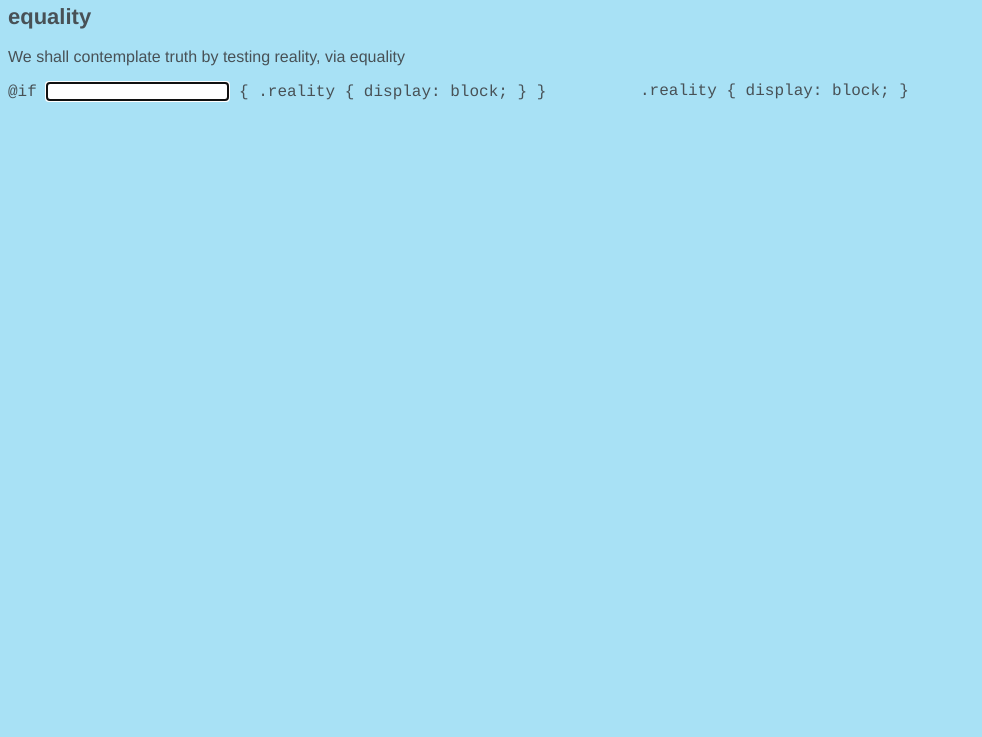
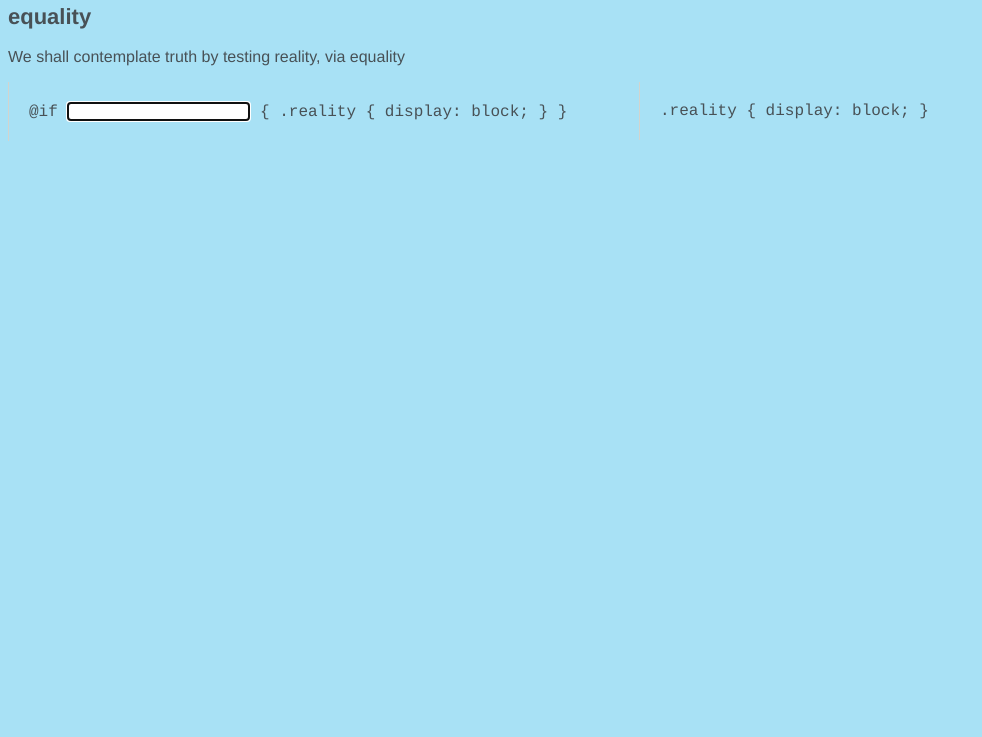
Before and after one commit to ShaneQful/sass-koans, a website: page index.html in a window 1280 px wide. Shown: the part 63-800 px from the top of the page, without its empty margins (0-982 px from the left). Drawn offline with Linux system fonts and the light colour scheme.

Commit message:
Update styles.css

```diff
--- a/css/styles.css
+++ b/css/styles.css
@@ -14,9 +14,11 @@ body {
 }
 
 .sass, .css {
-  width: 50%;
-  float:left;
-  font-family:courier;
+  width: calc(50% - 42px);
+  float: left;
+  font-family: courier;
+  padding: 20px;
+  border-left: 1px solid #D3D4CE;
 }
 
 .blank {
```
